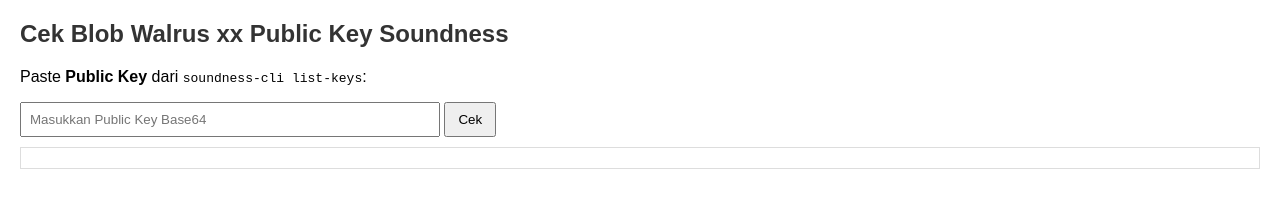
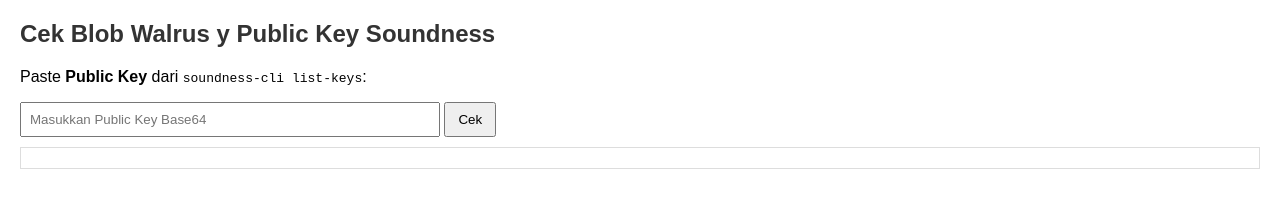
Before and after one commit to rundex10/blob-checker, a plain HTML site: page index.html in a window 1280 px wide. Drawn offline with Linux system fonts and the light colour scheme.

Commit message:
Update index.html

```diff
--- a/index.html
+++ b/index.html
@@ -15,7 +15,7 @@
 </head>
 <body>
 
-  <h2>Cek Blob Walrus xx Public Key Soundness</h2>
+  <h2>Cek Blob Walrus y Public Key Soundness</h2>
   <p>Paste <b>Public Key</b> dari <code>soundness-cli list-keys</code>:</p>
   <input type="text" id="publicKey" placeholder="Masukkan Public Key Base64">
   <button onclick="cekBlob()">Cek</button>
@@ -48,12 +48,12 @@
         // Hash BLAKE2b-256
         let hash = blake2b(publicKeyBytes, null, 32);
 
-        // Ambil 32 byte terakhir → Address
+        // Convert ke hex address
         let addressHex = Array.from(hash).map(b => b.toString(16).padStart(2, '0')).join('');
 
         statusEl.innerHTML = `<span class="loading">Alamat Sui: ${addressHex} — Mengambil blob history...</span>`;
 
-        // Fetch dari API kamu
+        // Panggil API
         const API_KEY = "39Ki3kPJFMJ9eukD5yrpWJkNWX7Qm1";
         let resp = await fetch(`https://walrus-api.onrender.com/api/blobs/${addressHex}?apikey=${API_KEY}`);
 
```
